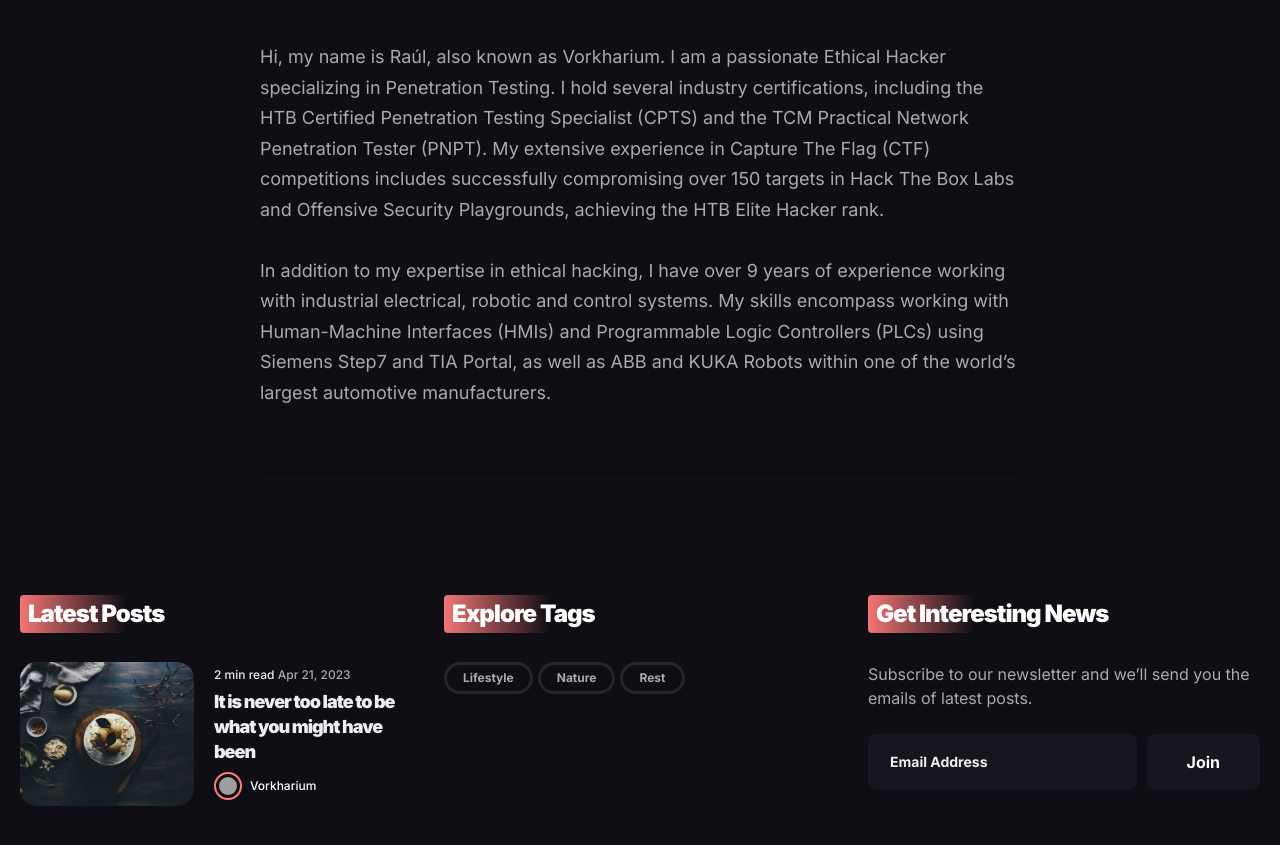
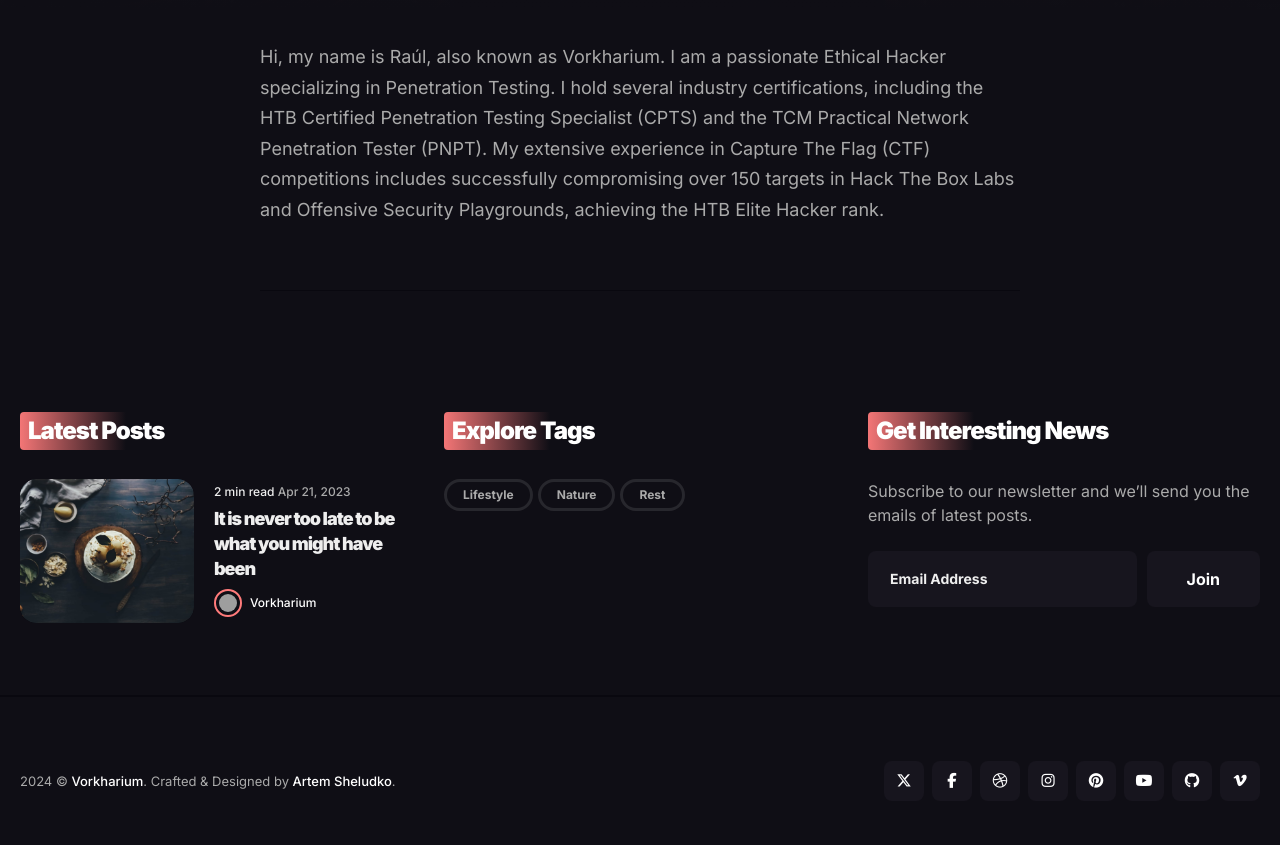
Before and after one commit to Vorkharium/vorkharium.github.io, a Jekyll site: the page built from _pages/about.md, in a window 1280 px wide and 900 px high, scrolled down 654 px. Shown: the top 845 px of the window. Built offline with Jekyll 4.4.1, drawn with Linux system fonts in a browser that asks for light colours; grey boxes are pictures that could not be loaded.

Commit message:
Update about.md

```diff
--- a/_pages/about.md
+++ b/_pages/about.md
@@ -6,6 +6,4 @@ image: '/images/01.jpg'
 ---
 Hi, my name is Raúl, also known as Vorkharium. I am a passionate Ethical Hacker specializing in Penetration Testing. I hold several industry certifications, including the HTB Certified Penetration Testing Specialist (CPTS) and the TCM Practical Network Penetration Tester (PNPT). My extensive experience in Capture The Flag (CTF) competitions includes successfully compromising over 150 targets in Hack The Box Labs and Offensive Security Playgrounds, achieving the HTB Elite Hacker rank.
 
-In addition to my expertise in ethical hacking, I have over 9 years of experience working with industrial electrical, robotic and control systems. My skills encompass working with Human-Machine Interfaces (HMIs) and Programmable Logic Controllers (PLCs) using Siemens Step7 and TIA Portal, as well as ABB and KUKA Robots within one of the world’s largest automotive manufacturers.
-
 <hr>
```
